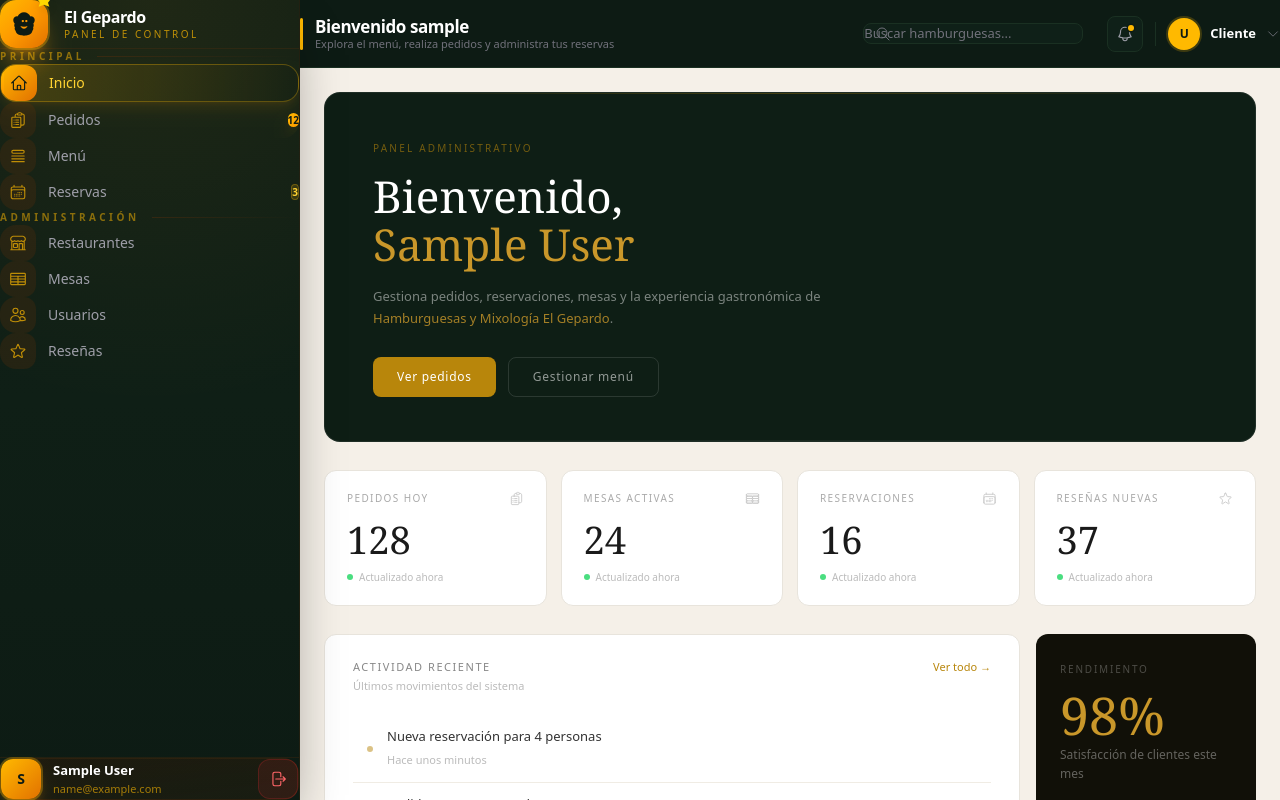
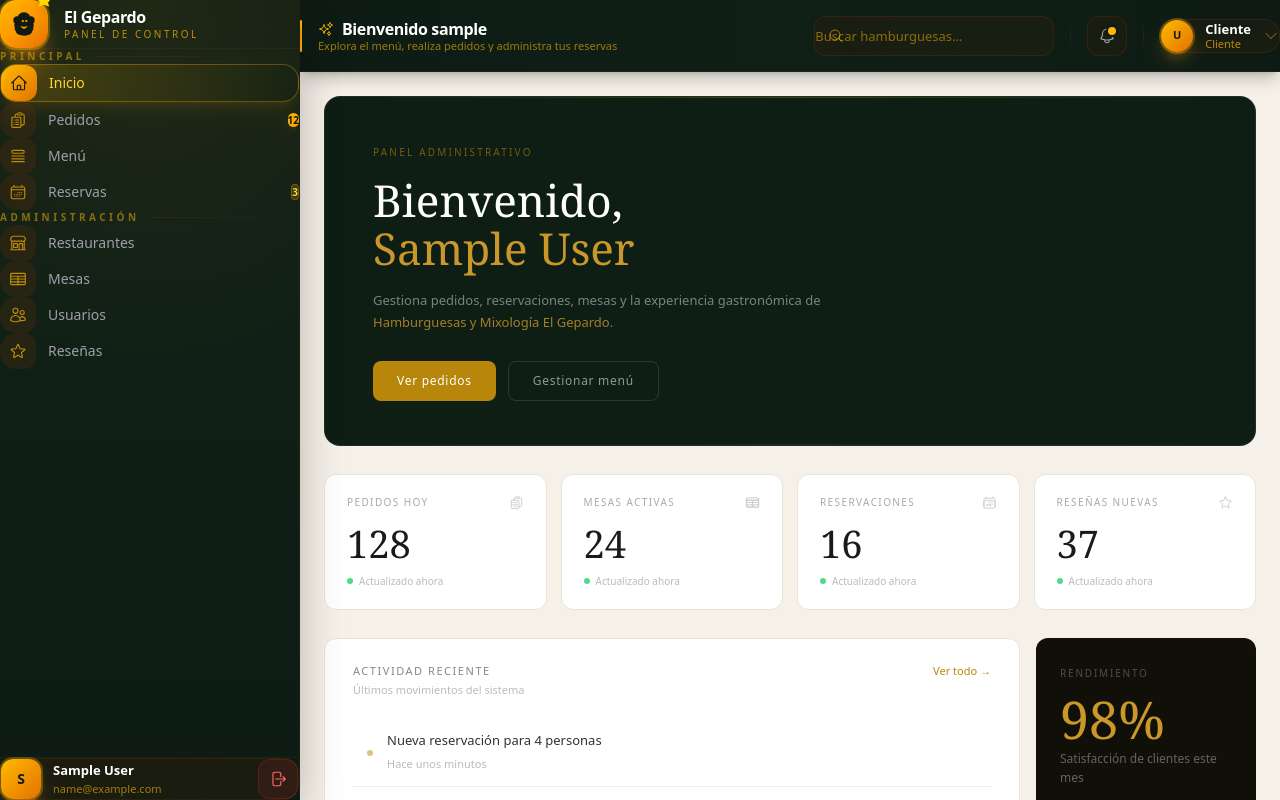
Before and after one commit to lcastro-2021276/BitCoiners-Mixologa-el-Gepardo, a React (Vite) app in the folder Restaurante - Hamburguesas-y-Mixologa-el-Gepardo/Client-AdminGepardo/: page /dashboard in a window 1280 px wide. Built offline with nearby package versions, Linux system fonts and the light colour scheme; sample sign-in values are in the browser's storage.

Commit message:
feat(ui): update navbar layout

```diff
--- a/Restaurante - Hamburguesas-y-Mixologa-el-Gepardo/Client-AdminGepardo/src/shared/components/layout/Navbar.jsx
+++ b/Restaurante - Hamburguesas-y-Mixologa-el-Gepardo/Client-AdminGepardo/src/shared/components/layout/Navbar.jsx
@@ -1,154 +1,116 @@
-// Navbar.jsx
 import {
   Bars3Icon,
   BellIcon,
   MagnifyingGlassIcon,
   ChevronDownIcon,
+  SparklesIcon,
 } from "@heroicons/react/24/outline";
 
-export const Navbar = ({
-  title,
-  subtitle,
-  onMenuOpen,
-  user,
-}) => {
-
+export const Navbar = ({ title, subtitle, onMenuOpen, user }) => {
   const isAdmin =
     user?.role === "Admin" ||
-    user?.role === "ADMIN";
+    user?.role === "ADMIN" ||
+    user?.role === "admin";
+
+  const initials =
+    (user?.name || user?.username || "U")
+      .split(" ")
+      .map((w) => w[0])
+      .slice(0, 2)
+      .join("")
+      .toUpperCase() || "U";
 
   return (
-    <header
-      className="
-        sticky top-0 z-30
-        flex h-[68px] items-center gap-6
-        border-b border-[#1a3022]
-        bg-[#0d1b14]
-        px-6
-      "
-    >
-      {/* MENU MOBILE */}
+    <header className="sticky top-0 z-30 flex h-[72px] items-center gap-5 border-b border-amber-900/20 bg-gradient-to-r from-[#0d1b14] via-[#0f1f16] to-[#0d1b14] px-6 backdrop-blur-xl shadow-lg shadow-black/20">
+
+      {/* Hamburger – mobile only */}
       <button
         onClick={onMenuOpen}
-        className="
-          flex h-9 w-9 items-center justify-center
-          rounded-lg text-zinc-400
-          transition-colors duration-200
-          hover:bg-white/8 hover:text-white
-          lg:hidden
-        "
+        className="flex h-10 w-10 shrink-0 items-center justify-center rounded-xl text-zinc-400 transition-all duration-300 hover:bg-amber-400/10 hover:text-amber-300 lg:hidden"
       >
         <Bars3Icon className="h-5 w-5" />
       </button>
 
-      {/* TITLE BLOCK */}
-      <div className="flex flex-1 items-center gap-3">
-        {/* Accent bar */}
-        <div className="h-8 w-[3px] rounded-full bg-amber-400" />
-
-        <div>
-          <h1 className="text-[17px] font-bold text-white leading-tight tracking-tight">
+      {/* Brand / page title */}
+      <div className="flex min-w-0 flex-1 items-center gap-4">
+        <div className="hidden h-8 w-[2px] shrink-0 rounded-full bg-gradient-to-b from-amber-400 via-amber-500 to-amber-400 lg:block shadow-lg shadow-amber-500/30" />
+        <div className="min-w-0">
+          <div className="flex items-center gap-2">
+            <SparklesIcon className="h-4 w-4 text-amber-400" />
+            <h1 className="truncate text-[16px] font-bold leading-tight tracking-tight text-white">
               {title}
             </h1>
+          </div>
           {subtitle && (
-            <p className="text-[11px] text-zinc-500 leading-tight mt-0.5">
+            <p className="truncate text-[11px] leading-tight text-amber-400/60 mt-0.5 font-medium">
               {subtitle}
             </p>
           )}
         </div>
       </div>
 
-      {/* SEARCH */}
-      <div className="relative hidden lg:flex items-center">
-        <MagnifyingGlassIcon className="absolute left-3 h-4 w-4 text-zinc-500 pointer-events-none" />
+      {/* ── Desktop right section ── */}
+      <div className="hidden lg:flex items-center gap-4 shrink-0">
+
+        {/* Search */}
+        <div className="relative flex items-center">
+          <MagnifyingGlassIcon className="pointer-events-none absolute left-3.5 h-4 w-4 text-amber-400/60" />
           <input
             type="text"
             placeholder={
-            isAdmin ? "Buscar pedidos, usuarios..." : "Buscar hamburguesas..."
+              isAdmin
+                ? "Buscar pedidos, usuarios…"
+                : "Buscar hamburguesas…"
             }
             className="
-            w-[220px] pl-9 pr-4 py-2
-            rounded-lg
-            border border-[#1a3022]
-            bg-[#0f2018]
-            text-[13px] text-white
-            placeholder:text-zinc-500
-            outline-none
-            transition-all duration-200
-            focus:border-amber-400/40 focus:w-[260px]
+              h-10 w-[240px] rounded-xl border border-amber-900/30
+              bg-gradient-to-r from-amber-950/20 to-amber-900/10 pl-10 pr-4
+              text-[13px] text-white placeholder:text-amber-400/50
+              outline-none transition-all duration-300
+              focus:border-amber-400/50 focus:bg-amber-950/30 focus:w-[280px] focus:shadow-lg focus:shadow-amber-500/10
             "
           />
         </div>
 
-      {/* ACTIONS */}
-      <div className="flex items-center gap-3">
+        <div className="h-6 w-px bg-gradient-to-b from-transparent via-amber-900/30 to-transparent" />
 
-        {/* NOTIFICATIONS */}
-        <button
-          className="
-            relative flex h-9 w-9 items-center justify-center
-            rounded-lg
-            border border-[#1a3022]
-            bg-[#0f2018]
-            text-zinc-400
-            transition-all duration-200
-            hover:border-amber-400/30
-            hover:text-amber-300
-          "
-        >
+        {/* Bell */}
+        <button className="relative flex h-10 w-10 items-center justify-center rounded-xl border border-amber-900/30 bg-gradient-to-br from-amber-950/20 to-amber-900/10 text-zinc-400 transition-all duration-300 hover:border-amber-400/40 hover:text-amber-300 hover:shadow-lg hover:shadow-amber-500/10">
           <BellIcon className="h-[18px] w-[18px]" />
-          <span
-            className="
-              absolute right-2 top-2
-              h-1.5 w-1.5 rounded-full
-              bg-amber-400
-              ring-[1.5px] ring-[#0d1b14]
-            "
-          />
+          <span className="absolute right-[10px] top-[10px] h-2 w-2 rounded-full bg-amber-400 ring-2 ring-[#0d1b14] animate-pulse shadow-lg shadow-amber-500/50" />
         </button>
 
-        {/* DIVIDER */}
-        <div className="h-6 w-px bg-[#1a3022]" />
+        <div className="h-6 w-px bg-gradient-to-b from-transparent via-amber-900/30 to-transparent" />
 
-        {/* PROFILE */}
-        <div
-          className="
-            hidden md:flex items-center gap-2.5
-            cursor-pointer
-            group
-          "
-        >
-          {/* Avatar */}
-          <div
-            className="
-              flex h-8 w-8 items-center justify-center
-              rounded-full
-              bg-amber-400
-              text-[12px] font-bold text-[#0d1b14]
-              ring-2 ring-amber-400/20
-              transition-all duration-200
-              group-hover:ring-amber-400/50
-            "
-          >
-            {user?.name?.charAt(0)?.toUpperCase() || "U"}
+        {/* User pill */}
+        <div className="flex cursor-pointer items-center gap-3 rounded-2xl border border-amber-900/30 bg-gradient-to-br from-amber-950/20 to-amber-900/10 px-4 py-2 transition-all duration-300 hover:border-amber-400/40 hover:bg-gradient-to-br hover:from-amber-950/30 hover:to-amber-900/20 hover:shadow-lg hover:shadow-amber-500/10 group">
+          <div className="flex h-8 w-8 shrink-0 items-center justify-center rounded-full bg-gradient-to-br from-amber-400 to-amber-600 text-[11px] font-bold text-[#0d1b14] ring-2 ring-amber-400/30 shadow-lg shadow-amber-500/30 transition-all duration-300 group-hover:ring-amber-400/60 group-hover:scale-105">
+            {initials}
+          </div>
+          <div className="leading-tight">
+            <p className="text-[13px] font-semibold text-white">
+              {user?.name || user?.username || (isAdmin ? "Administrador" : "Cliente")}
+            </p>
+            <p className="text-[11px] text-amber-400/70 font-medium">
+              {isAdmin ? "Administrador" : "Cliente"}
+            </p>
+          </div>
+          <ChevronDownIcon className="h-4 w-4 text-amber-400/60 transition-transform duration-300 group-hover:translate-y-0.5 group-hover:text-amber-300" />
         </div>
 
-          <div className="leading-tight">
-            <p className="text-[13px] font-semibold text-white">
-              {isAdmin
-                ? user?.name || "Administrador"
-                : user?.username || user?.name || "Cliente"}
-            </p>
-            {isAdmin && (
-              <p className="text-[11px] text-zinc-500">
-                Administrador
-              </p>
-            )}
       </div>
 
-          <ChevronDownIcon className="h-3.5 w-3.5 text-zinc-500 transition-transform duration-200 group-hover:translate-y-0.5" />
+      {/* ── Mobile right section ── */}
+      <div className="flex items-center gap-3 lg:hidden">
+        <button className="relative flex h-10 w-10 items-center justify-center rounded-xl border border-amber-900/30 bg-gradient-to-br from-amber-950/20 to-amber-900/10 text-zinc-400">
+          <BellIcon className="h-[18px] w-[18px]" />
+          <span className="absolute right-[10px] top-[10px] h-2 w-2 rounded-full bg-amber-400 ring-2 ring-[#0d1b14] animate-pulse" />
+        </button>
+        <div className="flex h-9 w-9 items-center justify-center rounded-full bg-gradient-to-br from-amber-400 to-amber-600 text-[12px] font-bold text-[#0d1b14] shadow-lg shadow-amber-500/30">
+          {initials}
         </div>
       </div>
+
     </header>
   );
 };
```
Lines whose indentation alone changed are shown as unchanged.
